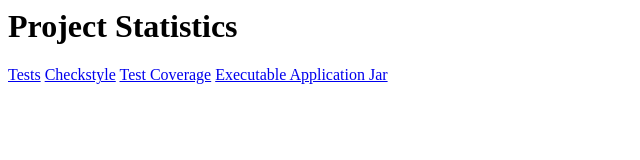
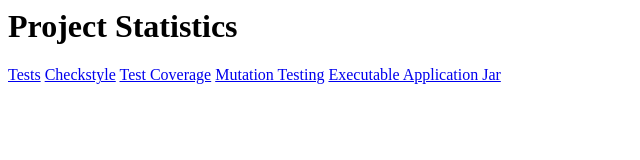
Before and after one commit to tobynott80/wormhole, a plain HTML site: page public/index.html in a window 1280 px wide. Shown: the whole page, without its empty margins (0-640 px from the left). Drawn offline with Linux system fonts and the light colour scheme.

Commit message:
Update index.html

```diff
--- a/public/index.html
+++ b/public/index.html
@@ -9,6 +9,7 @@
 <a href="tests/test">Tests</a>
 <a href="checkstyle/main.html">Checkstyle</a>
 <a href="jacocoHtml">Test Coverage</a>
+<a href="pitest">Mutation Testing</a>
 <a href="build/libs/assessment-1-2022-starter-wormhole-1.0-SNAPSHOT-all.jar">Executable Application Jar</a>
 </body>
     </html>
```
